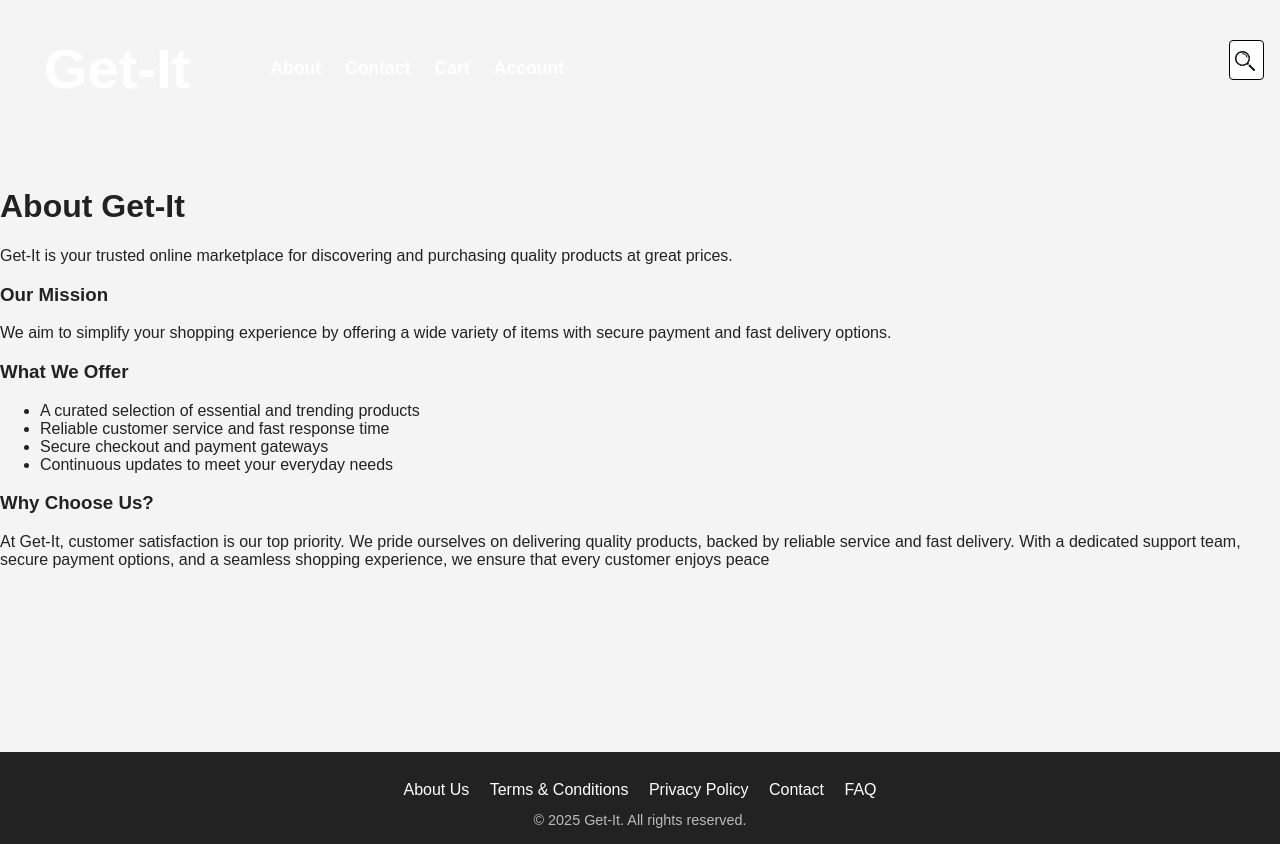
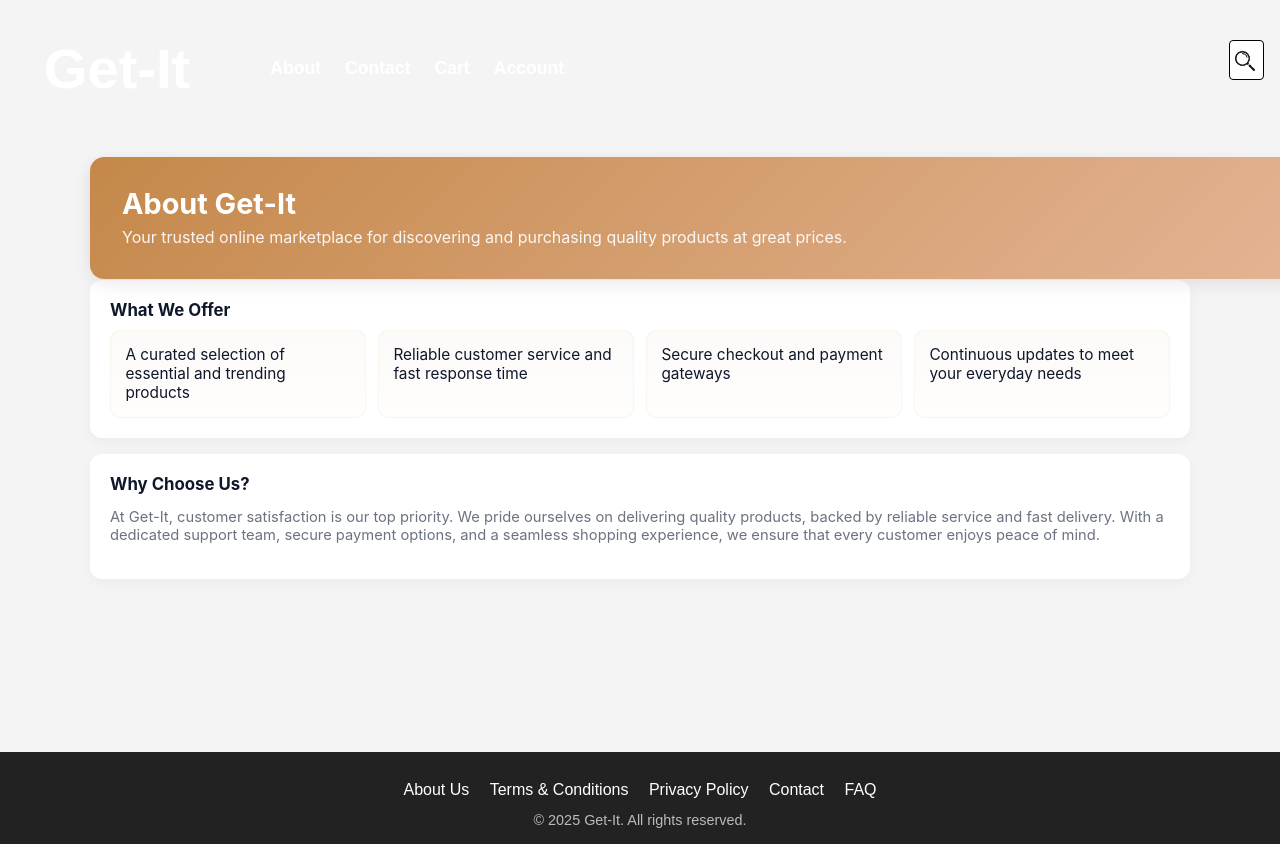
Before and after one commit to Faculty-of-Computing/Get-It, a Flask app: page /public/about in a window 1280 px wide. Run offline with Flask 3, Linux system fonts and the light colour scheme; some web fonts are replaced.

Commit message:
styled about.html

```diff
--- a/templates/public/about.html
+++ b/templates/public/about.html
@@ -3,24 +3,142 @@
 {% block title %}About Us - Get-It{% endblock %}
 
 {% block content %}
+<style>
+  :root{
+    --bg: #f6f9fc;
+    --card: #ffffff;
+    --accent-1: #e6b89b;
+    --accent-2: #c5884a;
+    --muted: #6b7280;
+    --text: #0f172a;
+  }
+
+  .container.width{
+    max-width: 1100px;
+    margin: 0 auto;
+    padding: 2rem 1rem;
+    font-family: Inter, system-ui, -apple-system, "Segoe UI", Roboto, "Helvetica Neue", Arial;
+    color: var(--text);
+    background: transparent;
+  }
+
+  .about-hero{
+    background: linear-gradient(135deg,var(--accent-2),var(--accent-1));
+    color: white;
+    padding: 2rem;
+    border-radius: 14px;
+    box-shadow: 0 6px 18px rgba(12, 18, 25, 0.08);
+    display: flex;
+    gap: 1.25rem;
+    align-items: center;
+    margin-bottom: 1.25rem;
+  }
+
+  .about-hero h1{
+    margin: 0;
+    font-size: 1.8rem;
+    line-height: 1.05;
+  }
+
+  .about-hero p{
+    margin: 0.5rem 0 0;
+    color: rgba(255,255,255,0.92);
+  }
+
+  .section{
+    background: var(--card);
+    border-radius: 12px;
+    padding: 1.25rem;
+    box-shadow: 0 4px 14px rgba(12,18,25,0.04);
+    margin-bottom: 1rem;
+  }
+
+  .section h3{
+    margin: 0 0 0.6rem 0;
+    font-size: 1.05rem;
+  }
+
+  .lead{
+    color: var(--muted);
+    margin-bottom: 0.75rem;
+  }
+
+  ul.features{
+    list-style: none;
+    padding: 0;
+    margin: 0;
+    display: grid;
+    grid-template-columns: repeat(auto-fit, minmax(220px, 1fr));
+    gap: 0.75rem;
+  }
+
+  ul.features li{
+    background: linear-gradient(180deg, rgba(197,136,74,0.04), rgba(230,184,155,0.02));
+    padding: 0.9rem;
+    border-radius: 10px;
+    border: 1px solid rgba(197,136,74,0.08);
+    font-size: 0.96rem;
+  }
+
+  .cta-row{
+    display:flex;
+    gap: 0.75rem;
+    align-items:center;
+    margin-top: 1rem;
+  }
+
+  .btn-primary{
+    background: linear-gradient(90deg,var(--accent-2),var(--accent-1));
+    color: white;
+    border: none;
+    padding: 0.6rem 1rem;
+    border-radius: 10px;
+    cursor: pointer;
+    font-weight: 600;
+    box-shadow: 0 6px 18px rgba(230,184,155,0.14);
+  }
+
+  .muted-small{
+    color: var(--muted);
+    font-size: 0.92rem;
+  }
+
+  @media (max-width: 640px){
+    .about-hero{padding:1rem}
+    .about-hero h1{font-size:1.25rem}
+    .container.width{padding:1rem}
+  }
+</style>
+
 <div class="container py-4 width">
-  <h1>About Get-It</h1>
-  <p>Get-It is your trusted online marketplace for discovering and purchasing quality products at great prices.</p>
+  <header class="about-hero" role="banner" aria-labelledby="about-title">
+    <div>
+      <h1 id="about-title">About Get-It</h1>
+      <p class="lead">Your trusted online marketplace for discovering and purchasing quality products at great prices.</p>
+    </div>
+  </header>
 
-  <h3>Our Mission</h3>
-  <p>We aim to simplify your shopping experience by offering a wide variety of items with secure payment and fast delivery options.</p>
+  <section class="section" aria-labelledby="mission">
+    <h3 id="mission">Our Mission</h3>
+    <p class="muted-small">We aim to simplify your shopping experience by offering a wide variety of items with secure payment and fast delivery options.</p>
+  </section>
 
-  <h3>What We Offer</h3>
-  <ul>
-    <li>A curated selection of essential and trending products</li>
-    <li>Reliable customer service and fast response time</li>
-    <li>Secure checkout and payment gateways</li>
-    <li>Continuous updates to meet your everyday needs</li>
-  </ul>
+  <section class="section" aria-labelledby="offerings">
+    <h3 id="offerings">What We Offer</h3>
+    <ul class="features" aria-label="features list">
+      <li>A curated selection of essential and trending products</li>
+      <li>Reliable customer service and fast response time</li>
+      <li>Secure checkout and payment gateways</li>
+      <li>Continuous updates to meet your everyday needs</li>
+    </ul>
+  </section>
 
-  <h3>Why Choose Us?</h3>
-  <p>At Get-It, customer satisfaction is our top priority. We pride ourselves on delivering
-  quality products, backed by reliable service and fast delivery.
-  With a dedicated support team, secure payment options, and a seamless shopping experience,
-  we ensure that every customer enjoys peace
+  <section class="section" aria-labelledby="why-choose">
+    <h3 id="why-choose">Why Choose Us?</h3>
+    <p class="muted-small">At Get-It, customer satisfaction is our top priority. We pride ourselves on delivering quality products, backed by reliable service and fast delivery. With a dedicated support team, secure payment options, and a seamless shopping experience, we ensure that every customer enjoys peace of mind.</p>
+
+
+  </section>
+</div>
+
 {% endblock %}
```
